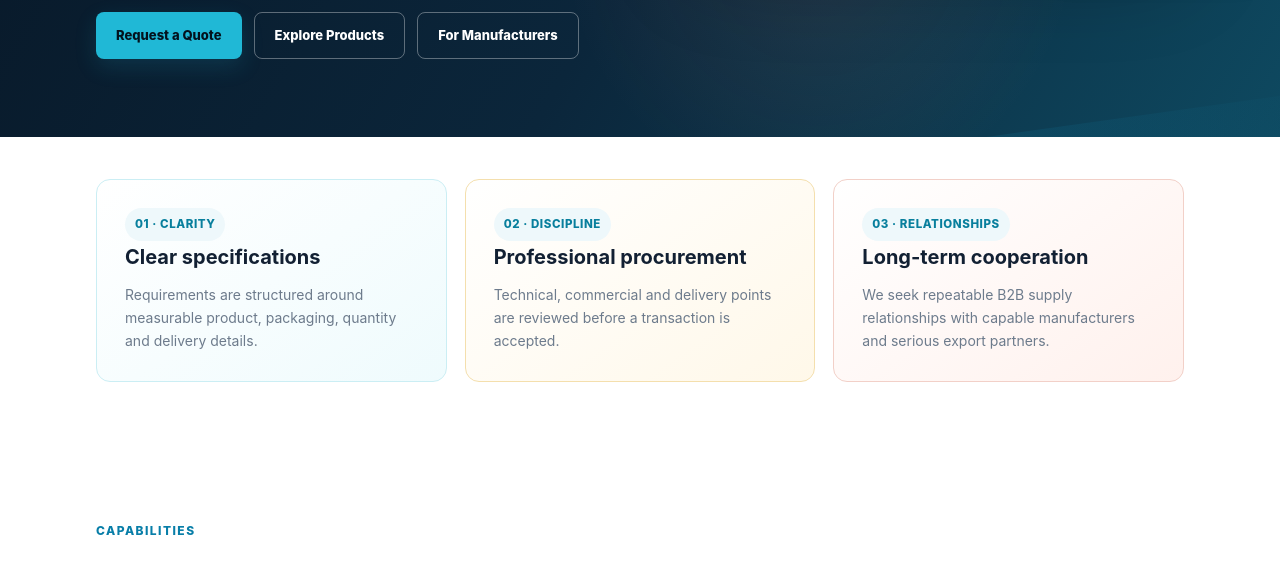
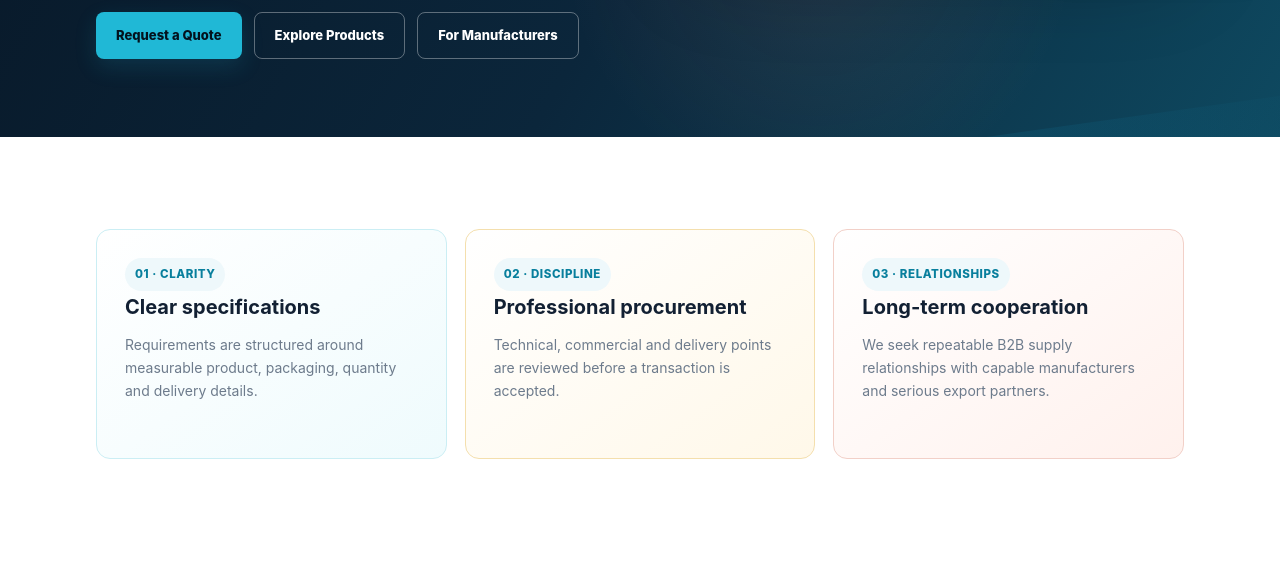
Before and after one commit to wEhrox-hebgoh-4waxti/SecPack, a plain HTML site: page index.html in a window 1280 px wide. Shown: the part 820-1381 px from the top of the page. Drawn offline with Linux system fonts and the light colour scheme.

Commit message:
security: add CSP baseline to index.html

```diff
--- a/index.html
+++ b/index.html
@@ -2,6 +2,7 @@
 <html lang="en" dir="ltr">
 <head>
 <meta charset="UTF-8">
+<meta http-equiv="Content-Security-Policy" content="default-src 'self'; script-src 'self'; style-src 'self'; img-src 'self' data:; font-src 'self'; connect-src 'self'; object-src 'none'; base-uri 'self'; form-action 'self'; frame-src 'none'; manifest-src 'self'; worker-src 'self'; media-src 'self'; upgrade-insecure-requests">
 <meta name="viewport" content="width=device-width, initial-scale=1.0">
 <meta name="description" data-i18n="metaDesc.home" content="SEC PACK (Sec Pack) — international sourcing, procurement and packaging material solutions for professional B2B customers. A4 copy paper, lamination films, water-based adhesives and packaging materials.">
 <meta name="keywords" content="SEC PACK, Sec Pack, SECPACK, international sourcing, procurement, import export, A4 copy paper, copy paper, lamination films, water-based adhesives, packaging materials">
@@ -71,7 +72,7 @@
   </div>
 </section>
 
-<section class="section" style="padding-top:42px;padding-bottom:42px"><div class="grid three"><article class="card" style="min-height:auto"><span class="tag" data-i18n="home.clarityTag">01 · CLARITY</span><h3 data-i18n="home.clarityTitle">Clear specifications</h3><p data-i18n="home.clarityText">Requirements are structured around measurable product, packaging, quantity and delivery details.</p></article><article class="card" style="min-height:auto"><span class="tag" data-i18n="home.disciplineTag">02 · DISCIPLINE</span><h3 data-i18n="home.disciplineTitle">Professional procurement</h3><p data-i18n="home.disciplineText">Technical, commercial and delivery points are reviewed before a transaction is accepted.</p></article><article class="card" style="min-height:auto"><span class="tag" data-i18n="home.relationshipsTag">03 · RELATIONSHIPS</span><h3 data-i18n="home.relationshipsTitle">Long-term cooperation</h3><p data-i18n="home.relationshipsText">We seek repeatable B2B supply relationships with capable manufacturers and serious export partners.</p></article></div></section>
+<section class="section section-tight"><div class="grid three"><article class="card card-compact"><span class="tag" data-i18n="home.clarityTag">01 · CLARITY</span><h3 data-i18n="home.clarityTitle">Clear specifications</h3><p data-i18n="home.clarityText">Requirements are structured around measurable product, packaging, quantity and delivery details.</p></article><article class="card card-compact"><span class="tag" data-i18n="home.disciplineTag">02 · DISCIPLINE</span><h3 data-i18n="home.disciplineTitle">Professional procurement</h3><p data-i18n="home.disciplineText">Technical, commercial and delivery points are reviewed before a transaction is accepted.</p></article><article class="card card-compact"><span class="tag" data-i18n="home.relationshipsTag">03 · RELATIONSHIPS</span><h3 data-i18n="home.relationshipsTitle">Long-term cooperation</h3><p data-i18n="home.relationshipsText">We seek repeatable B2B supply relationships with capable manufacturers and serious export partners.</p></article></div></section>
 
 <section class="section">
   <div class="section-head"><span class="eyebrow" data-i18n="home.capEyebrow">CAPABILITIES</span><h2 data-i18n="home.capTitle">A sourcing partner built around real trade requirements.</h2></div>
```
